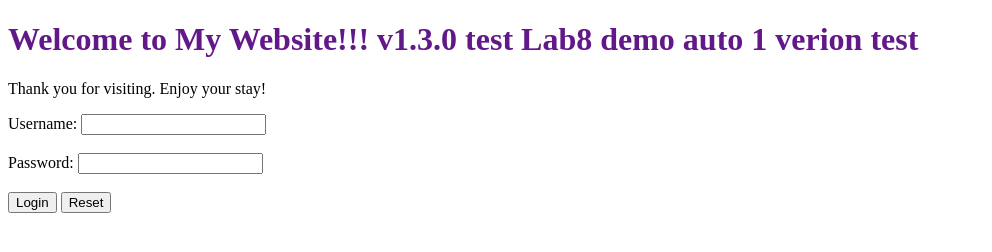
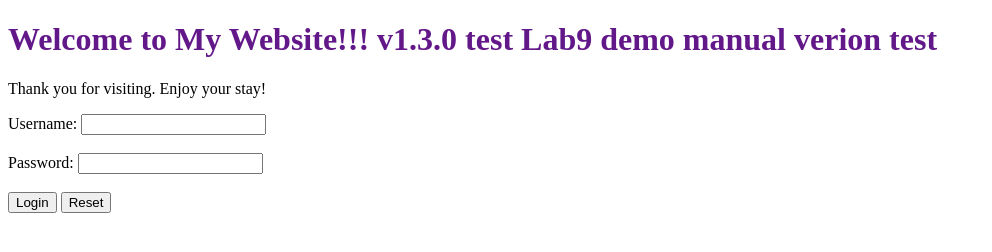
Before and after one commit to KenNguyen227/nodejs-random-color-thuy, a website: page public/index.html in a window 1280 px wide. Shown: the whole page, without its empty margins (0-992 px from the left). Drawn offline with Linux system fonts and the light colour scheme.

Commit message:
Update index.html

```diff
--- a/public/index.html
+++ b/public/index.html
@@ -7,7 +7,7 @@
 </head>
 
 <body>
-    <h1 id="welcome" style="color: #631889;">Welcome to My Website!!! v1.3.0 test Lab8 demo auto 1 verion test</h1>
+    <h1 id="welcome" style="color: #631889;">Welcome to My Website!!! v1.3.0 test Lab9 demo manual verion test</h1>
     <p>Thank you for visiting. Enjoy your stay!</p>
 
     <form action="/api/login" method="POST">
```
